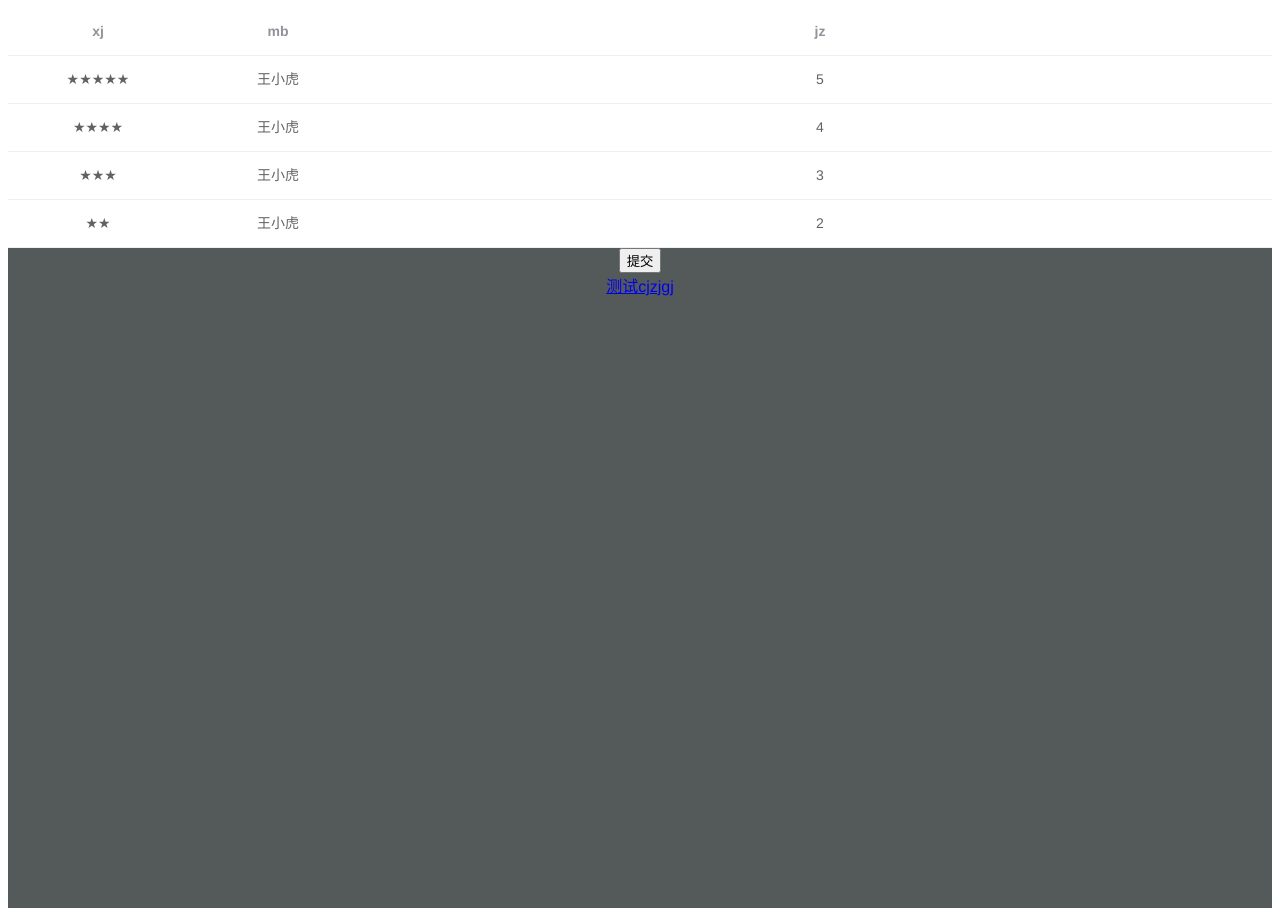
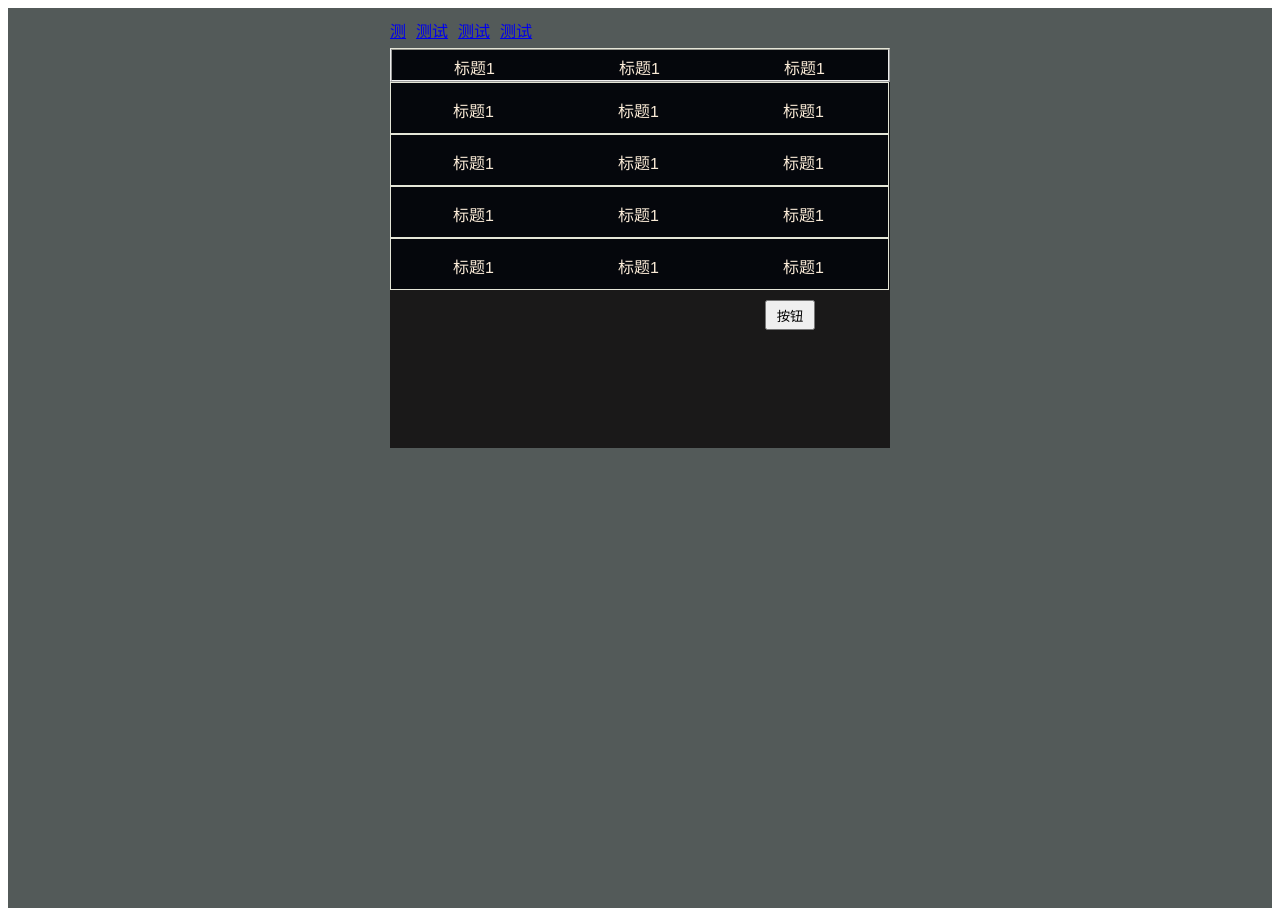
Before and after one commit to hlhk-jz/wx, a Vue app: page /#/cj in a window 1280 px wide. Built offline with nearby package versions, Linux system fonts and the light colour scheme.

Commit message:
初始化

```diff
--- a/src/App.vue
+++ b/src/App.vue
@@ -1,10 +1,14 @@
 <template>
   <div id="app">
-    <router-view/>
-    <router-link :to="{name:'HelloWorld'}">测试</router-link>
-    <router-link :to="{name:'Cj'}">cj</router-link>
-    <router-link :to="{name:'Zj'}">zj</router-link>
-    <router-link :to="{name:'Gj'}">gj</router-link>
+    <div id="app1">
+      <router-link :to="{name:'HelloWorld'}"  style="float:left;" >测</router-link>
+      <router-link :to="{name:'Cj'}" style="float:left; margin-left: 10px;">测试</router-link>
+      <router-link :to="{name:'Zj'}"style="float:left; margin-left: 10px;">测试</router-link>
+      <router-link :to="{name:'Gj'}"style="float:left; margin-left: 10px;">测试</router-link>
+      <div id="app2">
+        <router-view/>
+      </div>
+    </div>
   </div>
 </template>
 
@@ -23,4 +27,18 @@
   background-color: #535a59;
   height: 900px;
 }
+ #app1 {
+  padding: 10px 0;
+  background-color: #535a59;
+  width: 500px;
+  height: 500px;
+  text-align: center;
+  margin: 0 auto;
+}
+#app2 {
+  padding: 30px 0;
+  background-color: #535a59;
+  width: 500px;
+  height: 400px;
+}
 </style>
--- a/src/components/Cj.vue
+++ b/src/components/Cj.vue
@@ -1,30 +1,65 @@
 <template>
   <div class="cj">
-    <el-table
-      :data="tableData"
-      style="width: 100%"
-      :row-style="tableRowStyle"
-    >
-      <el-table-column
-        prop="date"
-        label="xj"
-        width="180"
-        align="center">
-      </el-table-column>
-      <el-table-column
-        prop="name"
-        label="mb"
-        width="180"
-        align="center">
-      </el-table-column>
-      <el-table-column
-        prop="address"
-        label="jz"
-        align="center">
-      </el-table-column>
-    </el-table>
 
-   <input type="button" @click="show()" value="提交"/>
+      <div class="bt">
+         <div style="width: 165px;float:left; margin-top: 5px" >标题1</div>
+         <div style="width: 165px;float:left; margin-top: 5px" >标题1</div>
+         <div style="width: 165px;float:left; margin-top: 5px" >标题1</div>
+      </div>
+
+    <div class="wu" id="wu_id">
+      <div style="width: 165px;float:left;">
+        <div style="margin-top: 15px;">标题1</div>
+      </div>
+      <div style="width: 165px;float:left;">
+        <div style="margin-top: 15px;">标题1</div>
+      </div>
+      <div style="width: 165px;float:left;">
+        <div style="margin-top: 15px;">标题1</div>
+      </div>
+    </div>
+
+    <div class="si" id="si_id">
+      <div style="width: 165px;float:left;">
+        <div style="margin-top: 15px;">标题1</div>
+      </div>
+      <div style="width: 165px;float:left;">
+        <div style="margin-top: 15px;">标题1</div>
+      </div>
+      <div style="width: 165px;float:left;">
+        <div style="margin-top: 15px;">标题1</div>
+      </div>
+    </div>
+
+    <div class="san" id="san_id">
+      <div style="width: 165px;float:left;">
+        <div style="margin-top: 15px;">标题1</div>
+      </div>
+      <div style="width: 165px;float:left;">
+        <div style="margin-top: 15px;">标题1</div>
+      </div>
+      <div style="width: 165px;float:left;">
+        <div style="margin-top: 15px;">标题1</div>
+      </div>
+    </div>
+
+    <div class="er" id="er_id">
+      <div style="width: 165px;float:left;">
+        <div style="margin-top: 15px;">标题1</div>
+      </div>
+      <div style="width: 165px;float:left;">
+        <div style="margin-top: 15px;">标题1</div>
+      </div>
+      <div style="width: 165px;float:left;">
+        <div style="margin-top: 15px;">标题1</div>
+      </div>
+    </div>
+
+    <div style="margin-top: 10px;">
+      <div style="width: 100px; margin-left: 350px">
+        <input type="button" @click="show" style="width: 50px;height: 30px;" value="按钮"></input>
+      </div>
+    </div>
   </div>
 </template>
 
@@ -33,58 +68,101 @@
     name: 'Cj',
     data () {
       return {
-        tableData: [{
-          date: '★★★★★',
-          name: '王小虎',
-          address: '5'
-        }, {
-          date: '★★★★',
-          name: '王小虎',
-          address: '4'
-        }, {
-          date: '★★★',
-          name: '王小虎',
-          address: '3'
-        }, {
-          date: '★★',
-          name: '王小虎',
-          address: '2'
-        }],
+        num: 0,
       }
     },
-    methods: {
-      tableRowStyle({ row }) {
-        if (row.date == localStorage.getItem("key")) {
-          return { 'background-color': '#67c23a','color':'#fff' }
+    methods:{
+      rand(m,n){
+        return Math.ceil(Math.random() * (n-m+1) + m-1)
+      },
+      yanShi(){
+        const wu_div = document.getElementById('wu_id');
+        const si_div = document.getElementById('si_id');
+        const san_div = document.getElementById('san_id');
+        const er_div = document.getElementById('er_id');
+
+        wu_div.style.border="1px solid #e5e6d8"
+        si_div.style.border="1px solid #e5e6d8"
+        san_div.style.border="1px solid #e5e6d8"
+        er_div.style.border="1px solid #e5e6d8"
+
+        this.num=this.rand(1,4);
+        if(this.num - 1=== 0){
+          er_div.style.border="1px solid #e8fa21"
         }
+        if(this.num - 2=== 0){
+          san_div.style.border="1px solid #e8fa21"
+        }
+        if(this.num - 3=== 0){
+          si_div.style.border="1px solid #e8fa21"
+        }
+        if(this.num - 4=== 0){
+          wu_div.style.border="1px solid #e8fa21"
+        }
+
       },
       show(){
-        localStorage.setItem("key","★★")
-        location.reload();
-      }
+        setInterval(() => {
+          this.yanShi()
+        }, 500)
+      },
     },
   }
 
 </script>
 
-
 <style>
-  .ding {
-    padding: 10px 0;
-    background-color: #2a1414;
-    width: 400px;
+  .cj {
+    background-color: #1a1919;
+    width: 500px;
+    height: 400px;
+  }
+  .bt {
+    background-color: #05070c;
+    width: 496px;
     height: 30px;
-    text-align: center;
-    margin: 0 auto;
+    border-style:ridge;
+    border-top-color: #e5e6d8;
+    border-width:2px;
   }
 
-/*  .el-table--enable-row-hover .el-table__body tr:hover {
-    background: rgb(184, 224, 250);
-    border: 1px solid #313463;
-  }*/
+  .wu {
+    background-color: #05070c;
+    width: 497px;
+    height: 50px;
+    border-style:ridge;
+    border-color: #e5e6d8;
+    border-width:1px;
+  }
+  .si {
+    background-color: #05070c;
+    width: 497px;
+    height: 50px;
+    border-style:ridge;
+    border-color: #e5e6d8;
+    border-width:1px;
+  }
+  .san {
+    background-color: #05070c;
+    width: 497px;
+    height: 50px;
+    border-style:ridge;
+    border-color: #e5e6d8;
+    border-width:1px;
+  }
 
-  /*表格鼠标悬停的样式（背景颜色）*/
- /* .el-table tbody tr:hover > td {
-    background-color: #2cce34 !important;
-  }*/
+  .er {
+    background-color: #05070c;
+    width: 497px;
+    height: 50px;
+    border-style:ridge;
+    border-color: #e5e6d8;
+    border-width:1px;
+  }
+
+  div{
+    color: antiquewhite;
+  }
+
+
 </style>
```
